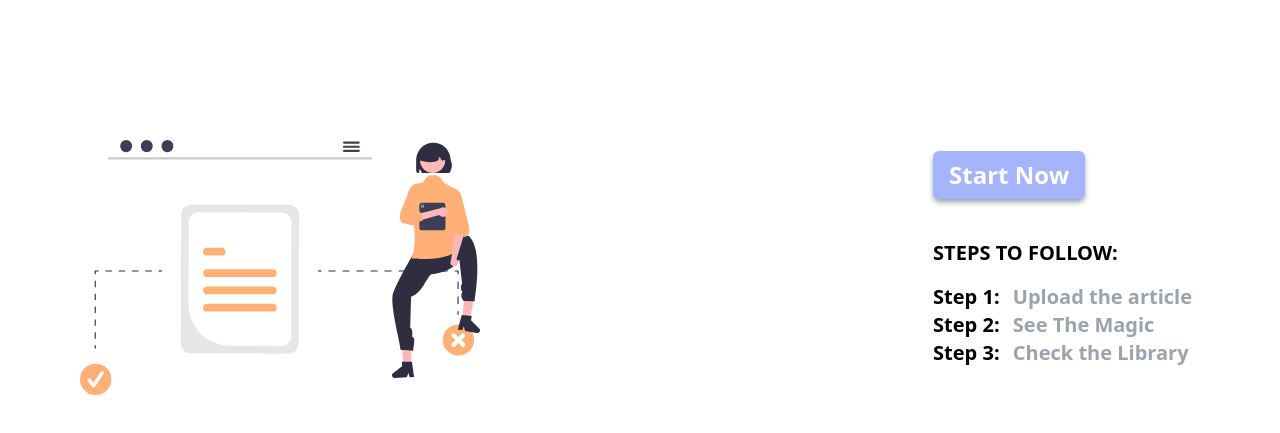
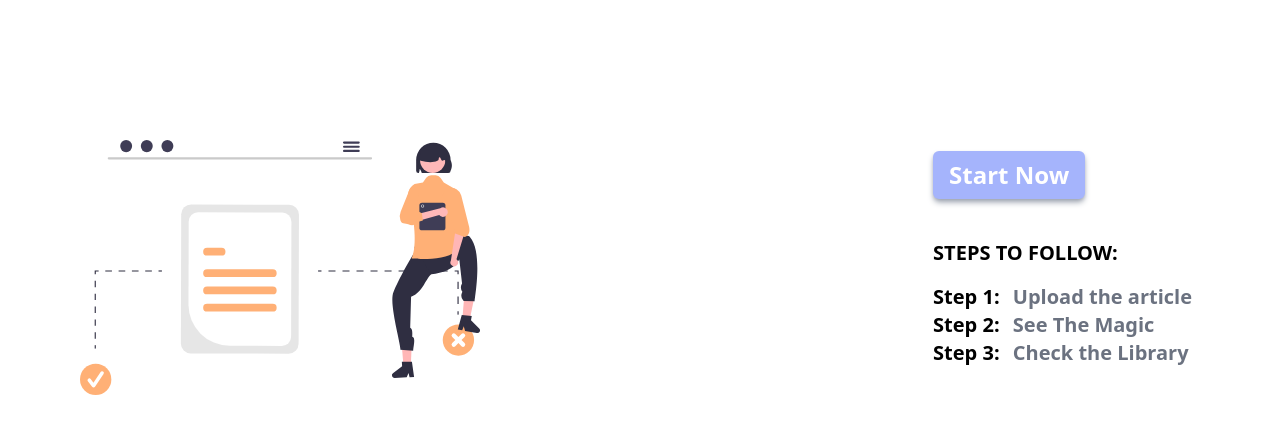
Before and after one commit to Namiiii-sys/Acm-project-2, a plain HTML site: page index.html in a window 1280 px wide. Shown: the part 203-636 px from the top of the page. Drawn offline with nearby package versions, Linux system fonts and the light colour scheme.

Commit message:
summarise.ai

```diff
--- a/index.html
+++ b/index.html
@@ -36,9 +36,9 @@
                <a href="summary.html" target="_blank"><button class="py-2 px-4 bg-indigo-300 text-2xl rounded-md text-white font-bold shadow-gray-400 shadow-md active:shadow-none">Start Now</button></a>
                 <div class="flex-col font-semibold text-xl py-4 text-black mt-6">
                     <h1 class="font-bold mb-4 text-black"> STEPS TO FOLLOW: </h1>
-                    <h1>Step 1: <span class="text-gray-400 m-2"> Upload the article</span></h1>
-                    <h1>Step 2: <span class="text-gray-400 m-2 "> See The Magic</span></h1>
-                    <h1>Step 3: <span class="text-gray-400 m-2 "> Check the Library</span></h1>
+                    <h1>Step 1: <span class="text-gray-500 m-2"> Upload the article</span></h1>
+                    <h1>Step 2: <span class="text-gray-500 m-2 "> See The Magic</span></h1>
+                    <h1>Step 3: <span class="text-gray-500 m-2 "> Check the Library</span></h1>
                 </div>
             </div>
         </div>
```
